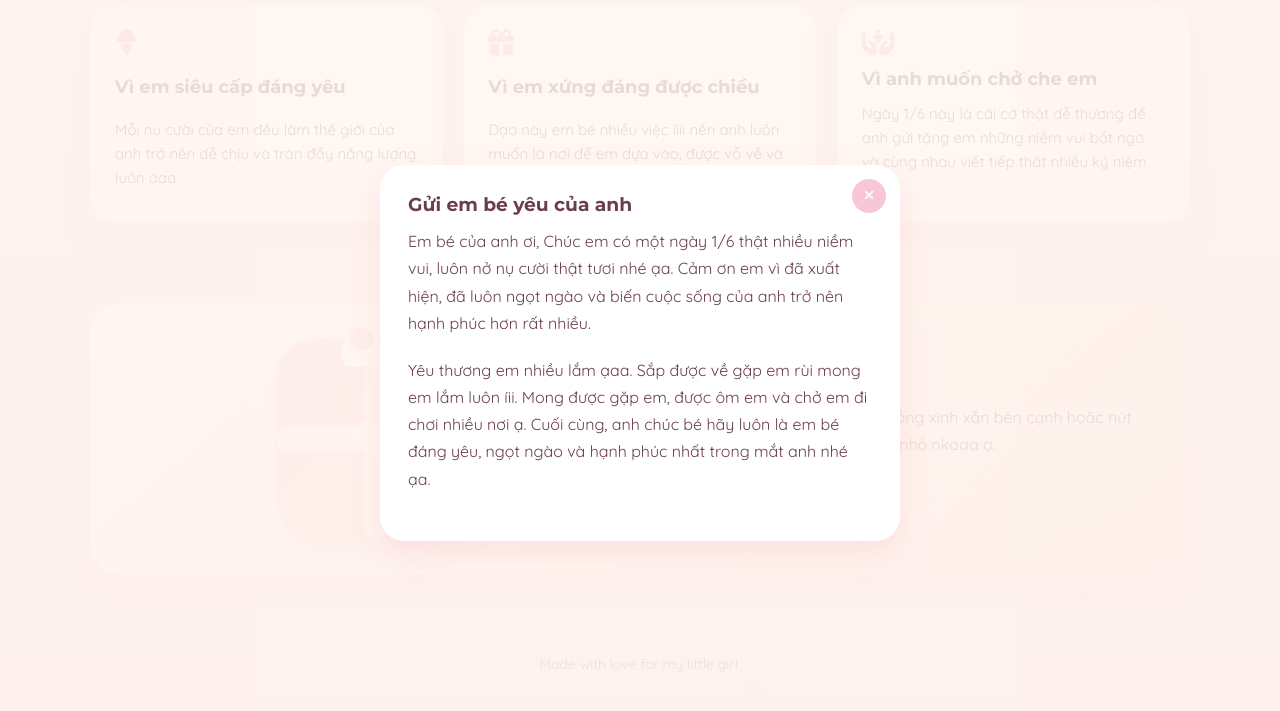
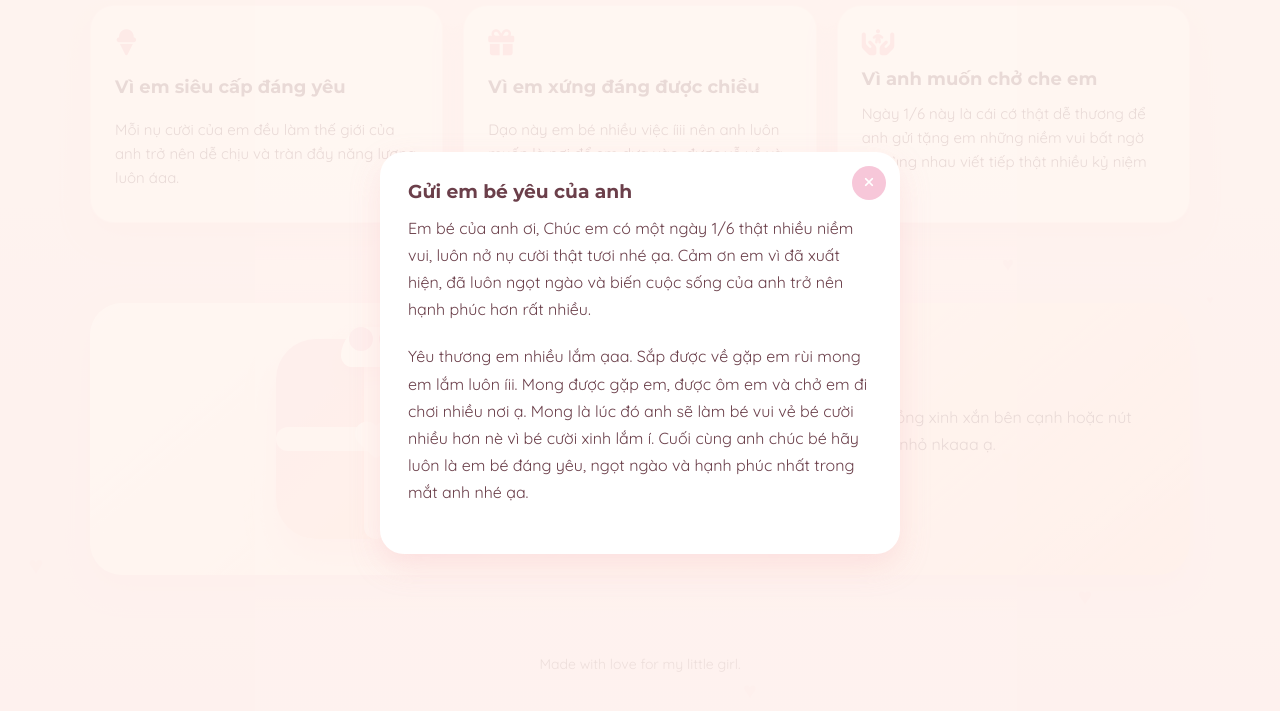
Before and after one commit to Maverick0602/Misaaiuuu, a plain HTML site: page index.html in a window 1280 px wide. Both pictures are taken after a click on the button 376 px from the left and 1450 px from the top of the page. Shown: the part 1012-1723 px from the top of the page. Drawn offline with Linux system fonts and the light colour scheme; a small style sheet from the web is missing.

Commit message:
first commit

```diff
--- a/index.html
+++ b/index.html
@@ -597,7 +597,7 @@
         Em bé của anh ơi, Chúc em có một ngày 1/6 thật nhiều niềm vui, luôn nở nụ cười thật tươi nhé ạa. Cảm ơn em vì đã xuất hiện, đã luôn ngọt ngào và biến cuộc sống của anh trở nên hạnh phúc hơn rất nhiều.
       </p>
       <p>
-        Yêu thương em nhiều lắm ạaa. Sắp được về gặp em rùi mong em lắm luôn íii. Mong được gặp em, được ôm em và chở em đi chơi nhiều nơi ạ. Cuối cùng, anh chúc bé hãy luôn là em bé đáng yêu, ngọt ngào và hạnh phúc nhất trong mắt anh nhé ạa.
+        Yêu thương em nhiều lắm ạaa. Sắp được về gặp em rùi mong em lắm luôn íii. Mong được gặp em, được ôm em và chở em đi chơi nhiều nơi ạ. Mong là lúc đó anh sẽ làm bé vui vẻ bé cười nhiều hơn nè vì bé cười xinh lắm í. Cuối cùng anh chúc bé hãy luôn là em bé đáng yêu, ngọt ngào và hạnh phúc nhất trong mắt anh nhé ạa.
     </div>
   </div>
 
```
